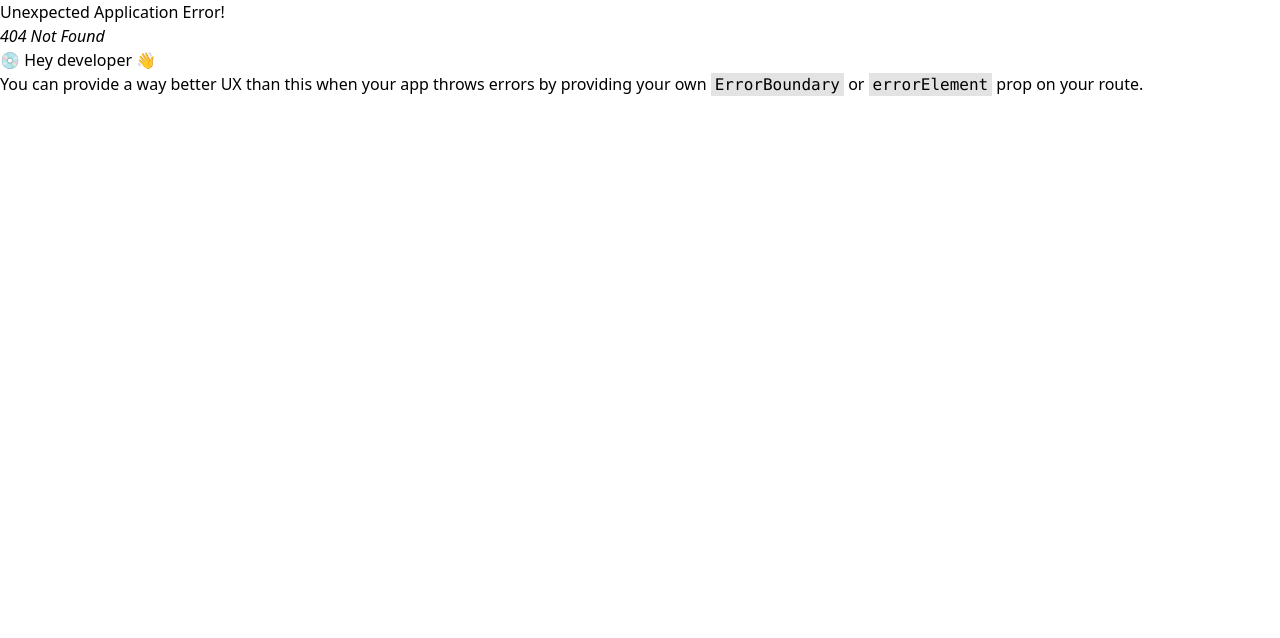
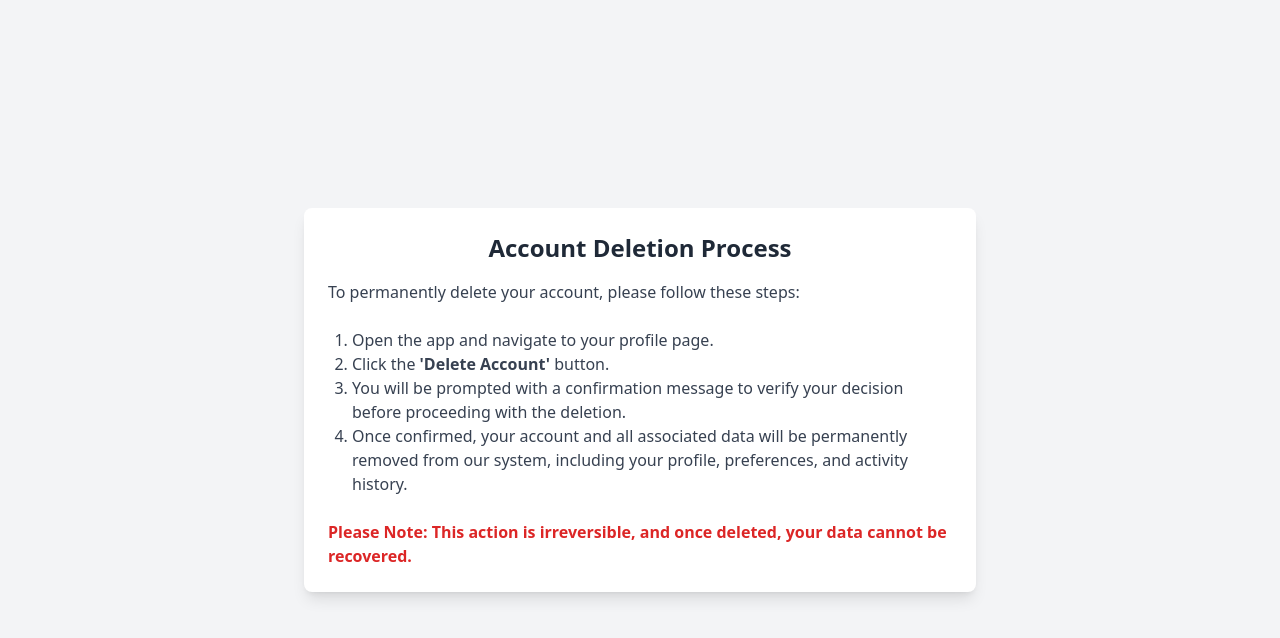
Before and after one commit to shawilayoul/VibeplayAdminDashboard, a React (Vite) app: page /account-deletion in a window 1280 px wide. Before the commit this address had no page. Shown: the top 638 px of the page. Built offline with nearby package versions, Linux system fonts and the light colour scheme.

Commit message:
adding delete confirmation page

```diff
--- /dev/null
+++ b/src/components/AccountDeletion.tsx
@@ -0,0 +1,34 @@
+const AccountDeletion = () => {
+    return (
+        <div className="min-h-screen bg-gray-100 flex items-center justify-center px-4 py-6">
+            <div className="bg-white p-6 rounded-lg shadow-lg max-w-2xl w-full">
+                <h1 className="text-2xl font-semibold text-center text-gray-800 mb-4">
+                    Account Deletion Process
+                </h1>
+
+                <p className="text-gray-700 mb-6">
+                    To permanently delete your account, please follow these steps:
+                </p>
+
+                <ol className="list-decimal pl-6 text-gray-700 mb-6">
+                    <li>Open the app and navigate to your profile page.</li>
+                    <li>Click the <strong>'Delete Account'</strong> button.</li>
+                    <li>
+                        You will be prompted with a confirmation message to verify your decision before
+                        proceeding with the deletion.
+                    </li>
+                    <li>
+                        Once confirmed, your account and all associated data will be permanently removed
+                        from our system, including your profile, preferences, and activity history.
+                    </li>
+                </ol>
+
+                <p className="text-red-600 font-semibold">
+                    Please Note: This action is irreversible, and once deleted, your data cannot be recovered.
+                </p>
+            </div>
+        </div>
+    );
+}
+
+export default AccountDeletion;
--- a/src/routers/Router.tsx
+++ b/src/routers/Router.tsx
@@ -36,7 +36,7 @@ import ResetPasswordConfirm from "../pages/ResetPasswordConfirm"
 import Register from "../components/Register"
 import Login from "../components/Login"
 import PrivateRoute from "./PrivateRoute"
-
+import AccountDeletion from "../components/AccountDeletion"
 const router = createBrowserRouter([
     {
         path: "/",
@@ -98,6 +98,10 @@ const router = createBrowserRouter([
         path: "/login",
         element: <Login />
     },
+    {
+        path:"/account-deletion",
+        element:<AccountDeletion/>
+    }
 
 ])
 
```
